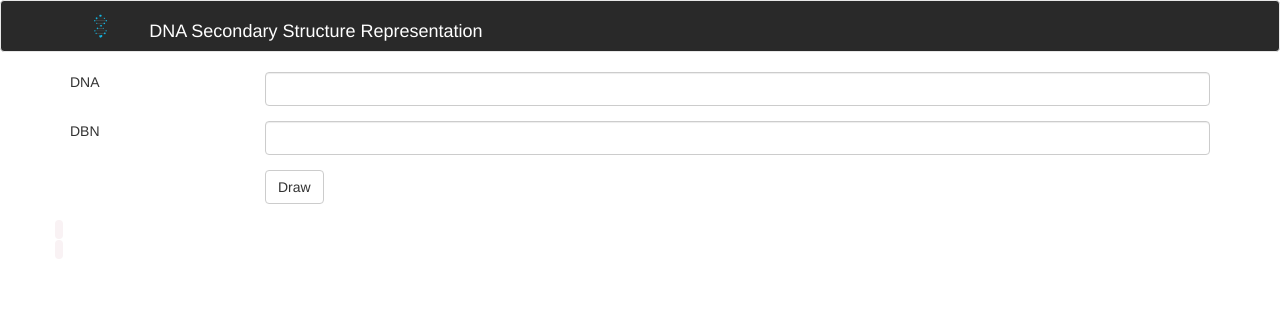
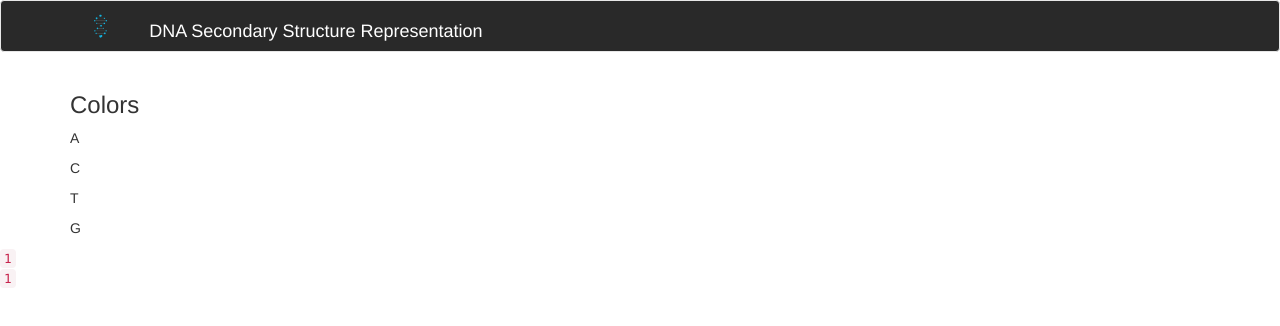
Before and after one commit to guglio/dna-secondary-strucure-representation, a React (Create React App) app: page /1/1 in a window 1280 px wide. Shown: the top 326 px of the page. Built offline with nearby package versions, Linux system fonts and the light colour scheme.

Commit message:
Add working route to handle the external link feature

```diff
--- a/src/App.js
+++ b/src/App.js
@@ -7,6 +7,7 @@ import {
 import './App.css';
 import Home from './Home.js'
 import Header from './Header.js'
+import DNAgraph from './DNAgraph.js'
 
 class App extends Component {
   render() {
@@ -14,7 +15,8 @@ class App extends Component {
       <Router>
         <div>
           <Header />
-          <Route path="/" component={Home}/>
+          <Route exact path="/" component={Home}/>
+          <Route path="/:dna/:dbn" component={DNAgraph} />
         </div>
       </Router>
     );
--- /dev/null
+++ b/src/DNAgraph.js
@@ -0,0 +1,26 @@
+import React,{Component} from 'react';
+import GraphStyle from './GraphStyle.js';
+
+class DNAgraph extends Component{
+  constructor(props) {
+    super(props);
+    let currUrl = this.props.location.pathname.split('/');
+    console.log(currUrl);
+    this.state = {
+      dna:currUrl[1],
+      dbn:currUrl[2]
+    };
+  }
+
+  render(){
+    return(
+      <div>
+        <GraphStyle />
+        <code>{this.state.dna}</code><br /><code>{this.state.dbn}</code>
+
+      </div>
+    )
+  }
+}
+
+export default DNAgraph;
--- /dev/null
+++ b/src/GraphStyle.js
@@ -0,0 +1,27 @@
+import React, { Component } from 'react';
+import {Col,Grid,Row} from 'react-bootstrap';
+
+class GraphStyle extends Component{
+
+  render(){
+    return(
+      <Grid>
+        <Row>
+          <Col md={6}>
+            <h3>Colors</h3>
+            <p>A</p>
+            <p>C</p>
+            <p>T</p>
+            <p>G</p>
+          </Col>
+          <Col md={6}>
+
+          </Col>
+        </Row>
+      </Grid>
+    )
+  }
+
+}
+
+export default GraphStyle;
--- a/src/Home.js
+++ b/src/Home.js
@@ -22,8 +22,9 @@ class Home extends Component {
   }
 
   handleSubmit(event) {
-  console.log('DNA: ' + this.state.dna+'\nDBN: ' + this.state.dbn);
     event.preventDefault();
+    const path = '/'+this.state.dna+'/'+this.state.dbn;
+    this.props.history.push(path);
   }
 
   render() {
@@ -37,7 +38,7 @@ class Home extends Component {
                   DNA
                 </Col>
                 <Col sm={10}>
-                  <FormControl type="text" name="dna" value={this.state.dna} onChange={this.handleInputChange} pattern="([ATCGatcg])\w+"/>
+                  <FormControl type="text" name="dna" value={this.state.dna} onChange={this.handleInputChange} />
                 </Col>
               </FormGroup>
               <FormGroup controlId="formHorizontalPassword">
@@ -45,7 +46,8 @@ class Home extends Component {
                   DBN
                 </Col>
                 <Col sm={10}>
-                  <FormControl type="text" name="dbn" value={this.state.dbn} onChange={this.handleInputChange} pattern="([.()])+"/>
+                  <FormControl type="text" name="dbn" value={this.state.dbn} onChange={this.handleInputChange}
+                  />
                 </Col>
               </FormGroup>
 
```
